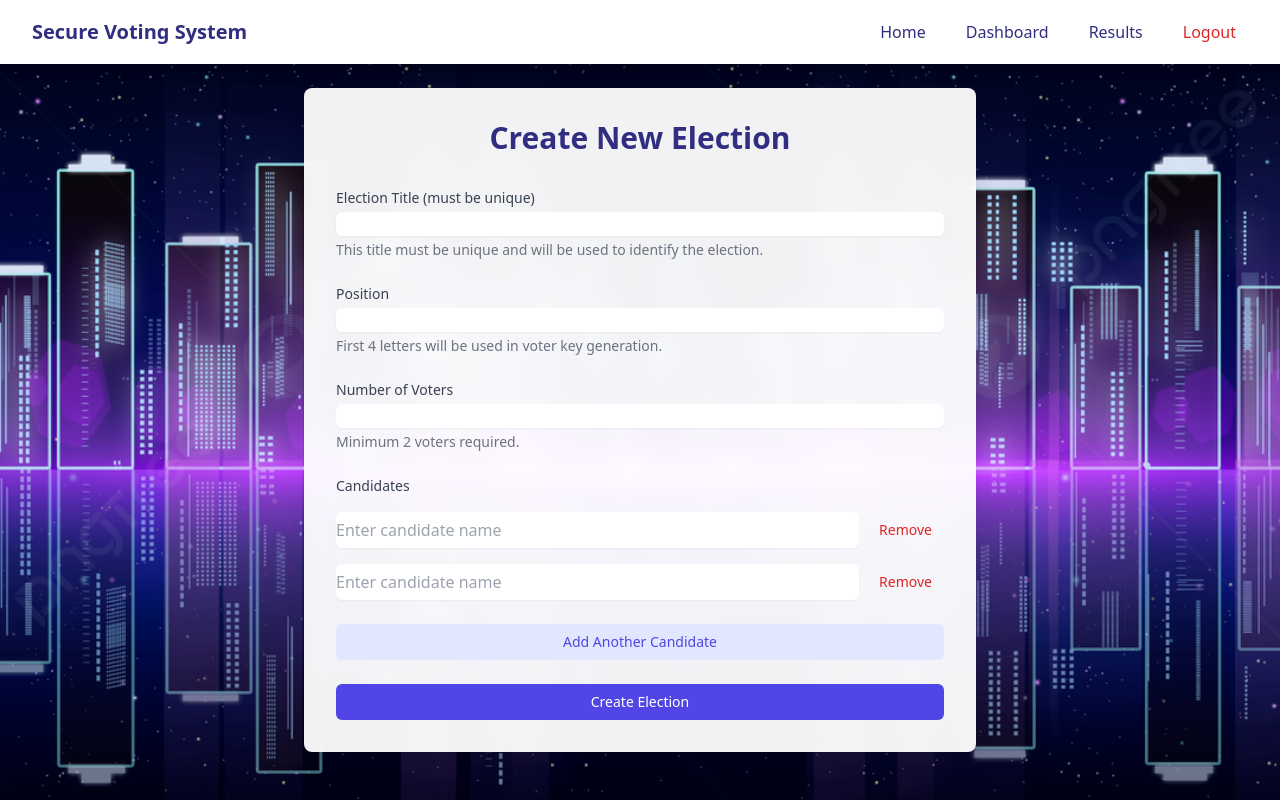
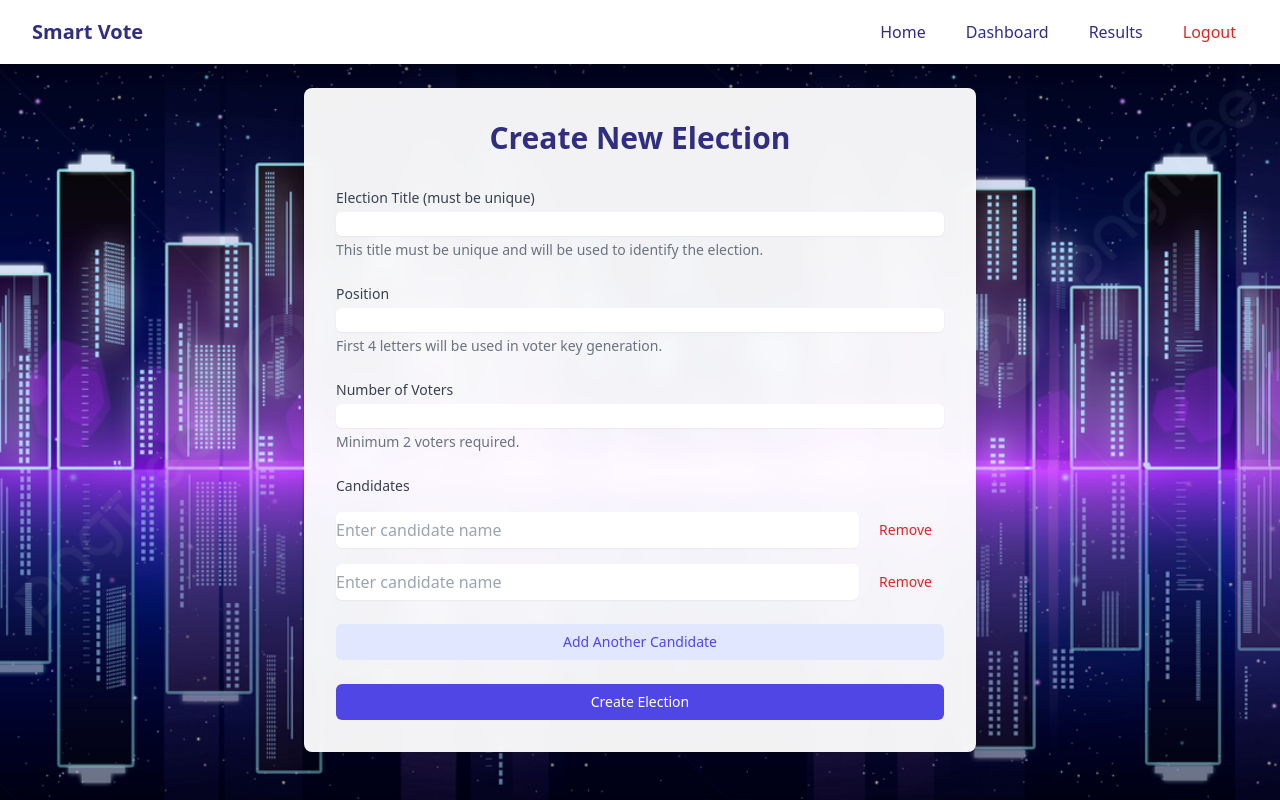
Before and after one commit to namans2005/VotingWebpage, a Flask app: page /admin/dashboard in a window 1280 px wide. Run offline with Flask 3, Linux system fonts and the light colour scheme; the visitor is signed in with stand-in values (Sample User, id 1); some libraries are stand-ins or nearby versions.

Commit message:
Update layout.html

```diff
--- a/templates/layout.html
+++ b/templates/layout.html
@@ -44,7 +44,7 @@
         <div class="max-w-7xl mx-auto px-4 sm:px-6 lg:px-8">
             <div class="flex items-center justify-between h-16">
                 <a href="{{ url_for('index') }}" class="font-bold text-xl hover:text-indigo-600 transition-colors">
-                    Secure Voting System
+                    Smart Vote
                 </a>
                 <div class="flex space-x-4">
                     <a href="{{ url_for('index') }}"
```
